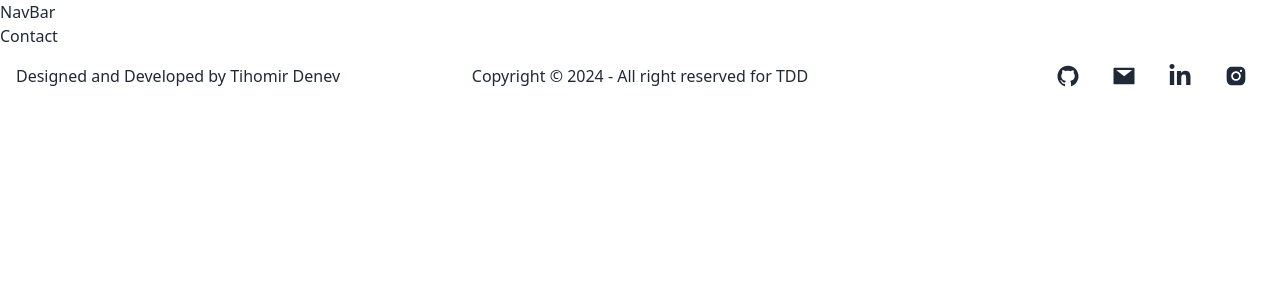
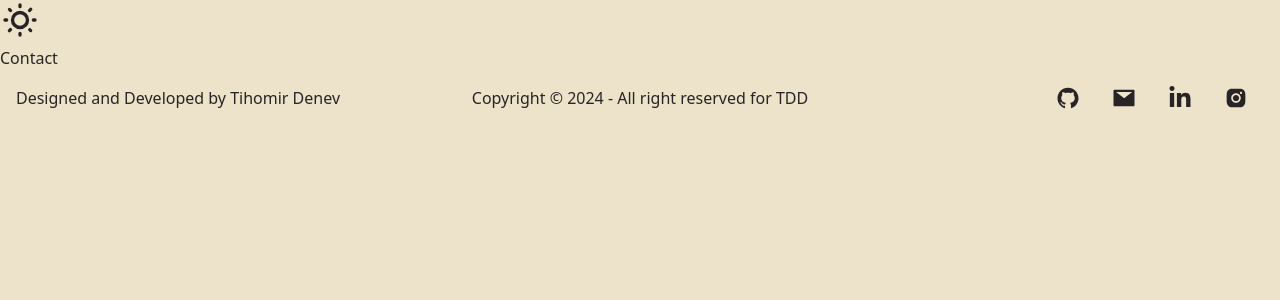
Before and after one commit to TihomirDenev/My-PortFolio, a React (Vite) app: page /contact in a window 1280 px wide. Shown: the top 300 px of the page. Built offline with nearby package versions, Linux system fonts and the light colour scheme.

Commit message:
Add Theme Switcher with Light and Dark Modes

```diff
--- a/src/common/constants.js
+++ b/src/common/constants.js
@@ -0,0 +1,3 @@
+export const LIGHT_THEME = 'retro';
+
+export const DARK_THEME = 'luxury';
--- a/src/components/NavBar/NavBar.jsx
+++ b/src/components/NavBar/NavBar.jsx
@@ -1,3 +1,28 @@
+import ThemeChangeIcons from '../ThemeChangeIcons/ThemeChangeIcons';
+import { DARK_THEME, LIGHT_THEME } from '../../common/constants';
+import { useEffect } from 'react';
+import { useState } from 'react';
+
 export default function NavBar() {
-  return <p>NavBar</p>;
+  const [theme, setTheme] = useState(
+    !localStorage.getItem('theme') ? LIGHT_THEME : localStorage.getItem('theme')
+  );
+
+  const handleToggle = (e) => {
+    setTheme(e.target.checked ? DARK_THEME : LIGHT_THEME);
+  };
+
+  useEffect(() => {
+    localStorage.setItem('theme', theme);
+    document.querySelector('html').setAttribute('data-theme', theme);
+  }, [theme]);
+
+  return (
+    <div>
+      <ThemeChangeIcons
+        toggleTheme={handleToggle}
+        currentTheme={theme}
+      />
+    </div>
+  );
 }
--- /dev/null
+++ b/src/components/ThemeChangeIcons/ThemeChangeIcons.jsx
@@ -0,0 +1,47 @@
+import { DARK_THEME, LIGHT_THEME } from '../../common/constants';
+import { useEffect } from 'react';
+import PropTypes from 'prop-types';
+
+export default function ThemeChangeIcons({ toggleTheme, currentTheme }) {
+  useEffect(() => {
+    const themeController = document.querySelector('.theme-controller');
+    themeController.checked = currentTheme === DARK_THEME;
+  }, [currentTheme]);
+
+  return (
+    <label className='swap swap-rotate'>
+      <input
+        type='checkbox'
+        className='theme-controller'
+        value={DARK_THEME}
+        onChange={(e) => {
+          toggleTheme(e);
+        }}
+      />
+      <>
+        {currentTheme === LIGHT_THEME ? (
+          <svg
+            className='swap-off fill-current w-10 h-10'
+            xmlns='http://www.w3.org/2000/svg'
+            viewBox='0 0 24 24'
+          >
+            <path d='M5.64,17l-.71.71a1,1,0,0,0,0,1.41,1,1,0,0,0,1.41,0l.71-.71A1,1,0,0,0,5.64,17ZM5,12a1,1,0,0,0-1-1H3a1,1,0,0,0,0,2H4A1,1,0,0,0,5,12Zm7-7a1,1,0,0,0,1-1V3a1,1,0,0,0-2,0V4A1,1,0,0,0,12,5ZM5.64,7.05a1,1,0,0,0,.7.29,1,1,0,0,0,.71-.29,1,1,0,0,0,0-1.41l-.71-.71A1,1,0,0,0,4.93,6.34Zm12,.29a1,1,0,0,0,.7-.29l.71-.71a1,1,0,1,0-1.41-1.41L17,5.64a1,1,0,0,0,0,1.41A1,1,0,0,0,17.66,7.34ZM21,11H20a1,1,0,0,0,0,2h1a1,1,0,0,0,0-2Zm-9,8a1,1,0,0,0-1,1v1a1,1,0,0,0,2,0V20A1,1,0,0,0,12,19ZM18.36,17A1,1,0,0,0,17,18.36l.71.71a1,1,0,0,0,1.41,0,1,1,0,0,0,0-1.41ZM12,6.5A5.5,5.5,0,1,0,17.5,12,5.51,5.51,0,0,0,12,6.5Zm0,9A3.5,3.5,0,1,1,15.5,12,3.5,3.5,0,0,1,12,15.5Z' />
+          </svg>
+        ) : (
+          <svg
+            className='swap-on fill-current w-10 h-10'
+            xmlns='http://www.w3.org/2000/svg'
+            viewBox='0 0 24 24'
+          >
+            <path d='M21.64,13a1,1,0,0,0-1.05-.14,8.05,8.05,0,0,1-3.37.73A8.15,8.15,0,0,1,9.08,5.49a8.59,8.59,0,0,1,.25-2A1,1,0,0,0,8,2.36,10.14,10.14,0,1,0,22,14.05,1,1,0,0,0,21.64,13Zm-9.5,6.69A8.14,8.14,0,0,1,7.08,5.22v.27A10.15,10.15,0,0,0,17.22,15.63a9.79,9.79,0,0,0,2.1-.22A8.11,8.11,0,0,1,12.14,19.73Z' />
+          </svg>
+        )}
+      </>
+    </label>
+  );
+}
+
+ThemeChangeIcons.propTypes = {
+  toggleTheme: PropTypes.func.isRequired,
+  currentTheme: PropTypes.string.isRequired,
+};
--- a/tailwind.config.js
+++ b/tailwind.config.js
@@ -1,3 +1,4 @@
+import { DARK_THEME, LIGHT_THEME } from './src/common/constants';
 import daisyui from 'daisyui';
 
 /** @type {import('tailwindcss').Config} */
@@ -7,4 +8,7 @@
     extend: {},
   },
   plugins: [daisyui],
+  daisyui: {
+    themes: [LIGHT_THEME, DARK_THEME],
+  },
 };
```
